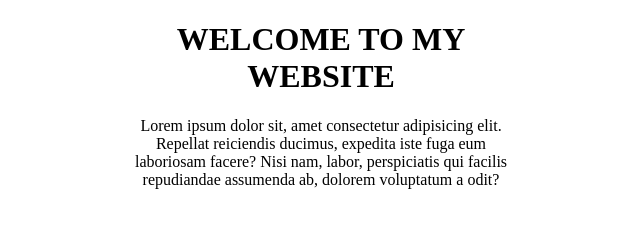
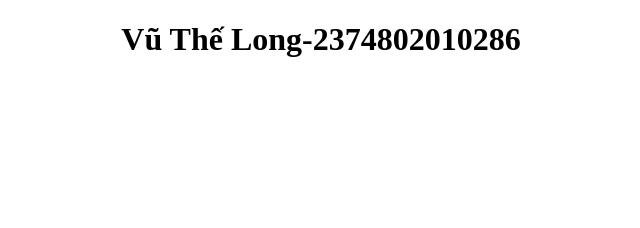
Before and after one commit to vuthelong123/netlify-app, a plain HTML site: page index.html in a window 1280 px wide. Shown: the whole page, without its empty margins (319-959 px from the left). Drawn offline with Linux system fonts and the light colour scheme.

Commit message:
Update index.html

```diff
--- a/index.html
+++ b/index.html
@@ -9,12 +9,8 @@
 </head>
 <body>
     <div class="container">
-        <h1>WELCOME TO MY WEBSITE</h1>
-        <p>Lorem ipsum dolor sit, amet consectetur adipisicing elit.
-           Repellat reiciendis ducimus, expedita iste fuga eum laboriosam facere?
-           Nisi nam, labor, perspiciatis qui facilis repudiandae assumenda ab,
-           dolorem voluptatum a odit?
-        </p>
+        <h1>Vũ Thế Long-2374802010286</h1>
+
     </div>
 </body>
 </html>
```
